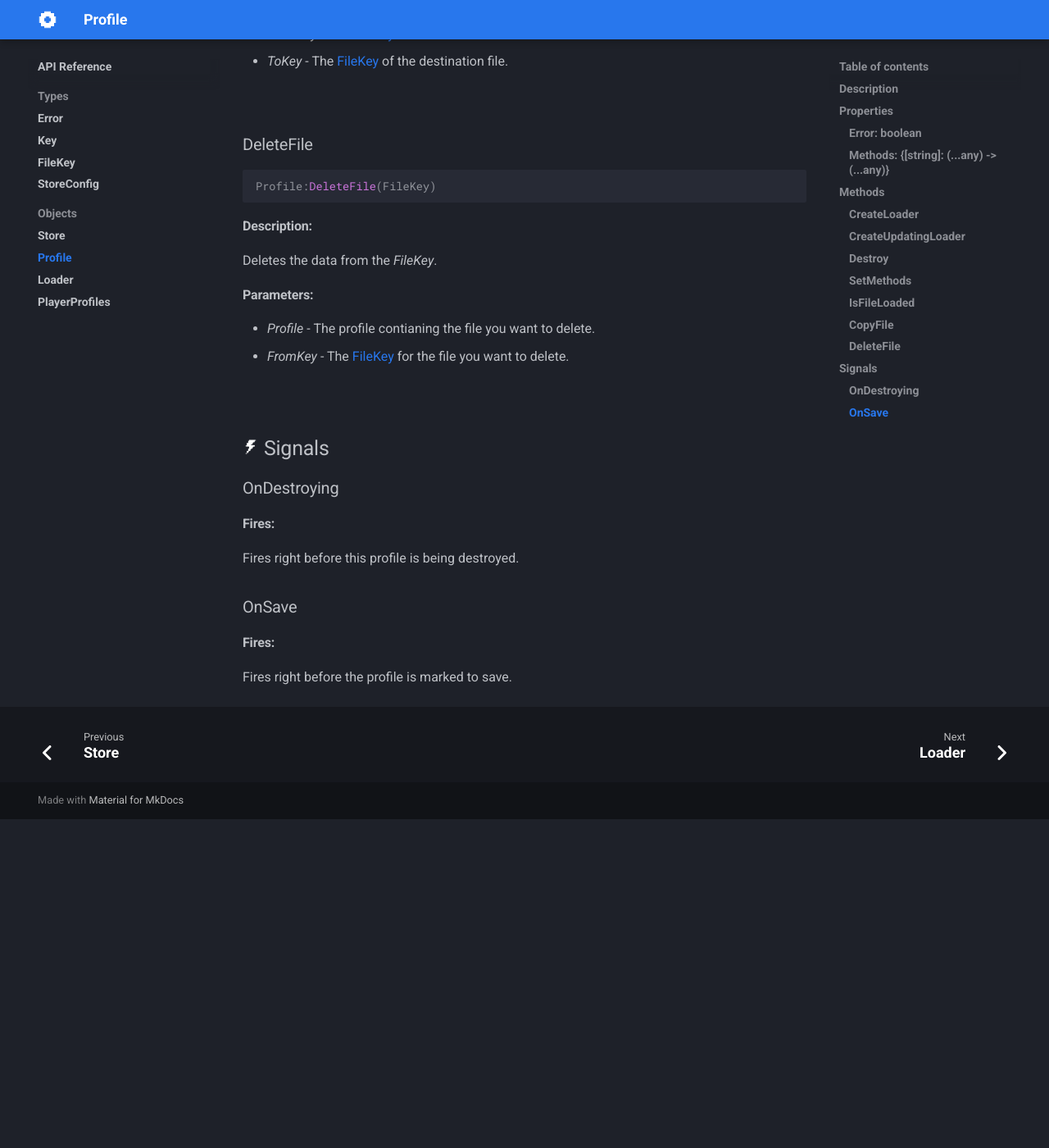
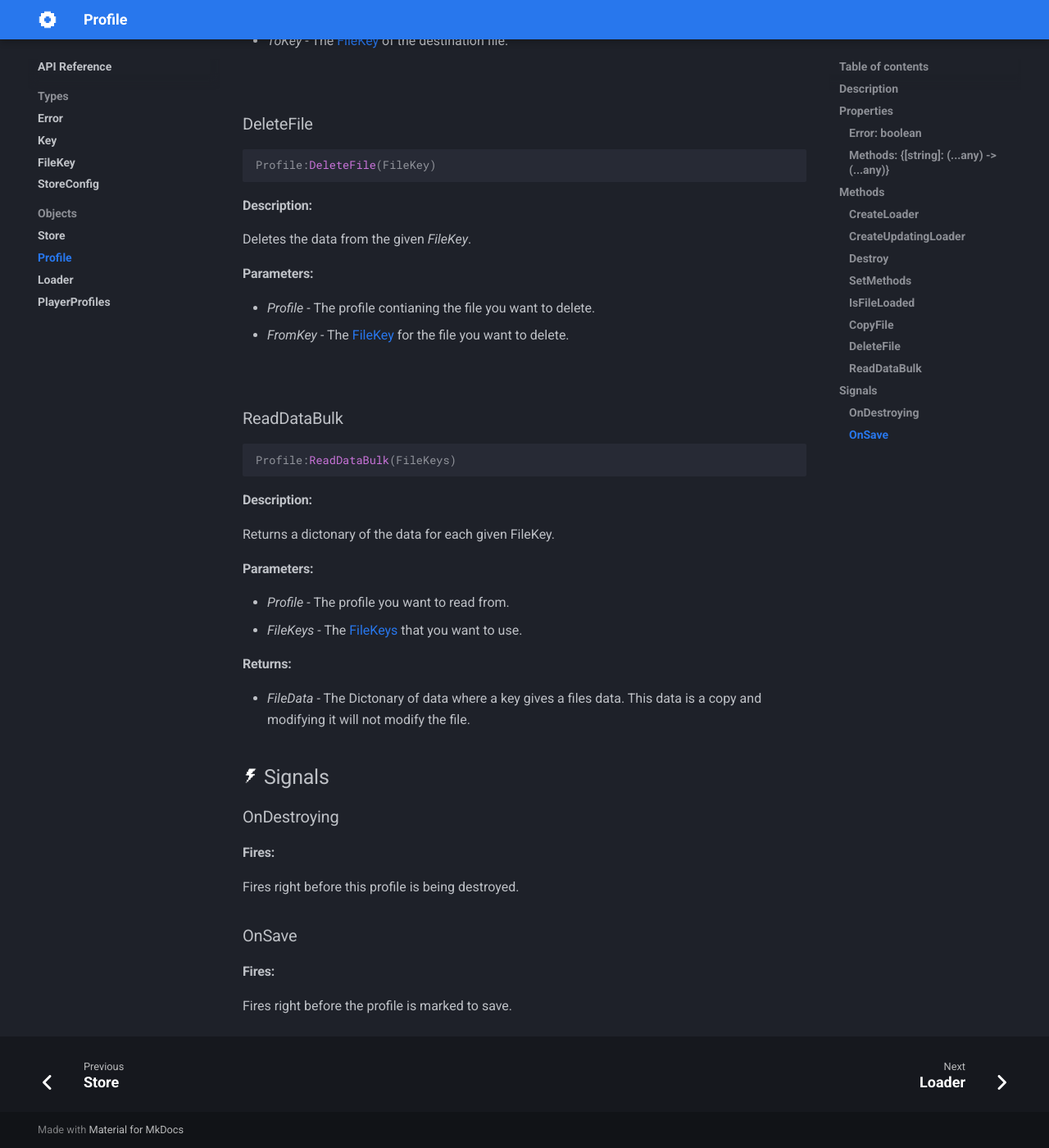
Before and after one commit to Judash399/Traditional-Save, an MkDocs documentation site: the page built from docs/API-Reference/Objects/Profile.md, in a window 1280 px wide and 1400 px high, scrolled down 3515 px. Shown: the whole window at 82% size. Built offline with MkDocs 1.6.1 and Material for MkDocs 9.7.7, drawn with Linux system fonts in a browser that asks for light colours; the version menu is left out; before the commit the page ends 4514 px from its top, so only the background shows below that; some of the changed text lies outside the part shown.

Commit message:
Update API docs and types for Loader, Profile, Store
Improved documentation for Loader, Profile, and Store objects, clarifying parameter types and event descriptions. Added new events (OnUnloading, OnSaving) and the ReadDataBulk method to Profile. Updated type definitions in init.luau for better API clarity and added UDim/UDim2 support to Translator.luau.

````diff
--- a/docs/API-Reference/Objects/Profile.md
+++ b/docs/API-Reference/Objects/Profile.md
@@ -83,7 +83,7 @@ For more information check out [Defining Methods](../../the-basics/defining-meth
 Profile:IsFileLoaded(FileKey)
 ```
 <h4>Description:</h4>
-Returns a boolean determining if the passed file is currently loaded by a *[Loader](../Loader)* attached to this profile.
+Returns a boolean determining if the passed file is currently loaded by a *[Loader](../Loader)* attached to this Profile.
 <h4>Parameters:</h4>
 * *Profile* - The profile you want to check.
 * *FileKey* - The [FileKey](../../Types/FileKey) for the file you want to check is loaded.
@@ -111,13 +111,27 @@ Copies the data from the *FromKey* file into the *ToKey* file for this profile.
 Profile:DeleteFile(FileKey)
 ```
 <h4>Description:</h4>
-Deletes the data from the *FileKey*.
+Deletes the data from the given *FileKey*.
 
 <h4>Parameters:</h4>
 * *Profile* - The profile contianing the file you want to delete.
 * *FromKey* - The [FileKey](../../Types/FileKey) for the file you want to delete.
 
 <br>
+
+### ReadDataBulk
+```lua
+Profile:ReadDataBulk(FileKeys)
+```
+<h4>Description:</h4>
+Returns a dictonary of the data for each given FileKey.
+
+<h4>Parameters:</h4>
+* *Profile* - The profile you want to read from.
+* *FileKeys* - The [FileKeys](../../Types/FileKey) that you want to use.
+
+<h4>Returns:</h4>
+* *FileData* - The Dictonary of data where a key gives a files data. This data is a copy and modifying it will not modify the file.
 
 ## <img src="/docsAssets/event.png" width="20"> Signals
 
````
Also changed, not shown: other parts of docs/API-Reference/Objects/Profile.md (+1 -1 lines), docs/API-Reference/Objects/Loader.md (+35 -10 lines), docs/API-Reference/Objects/Store.md (+6 -6 lines), 2 other files.
